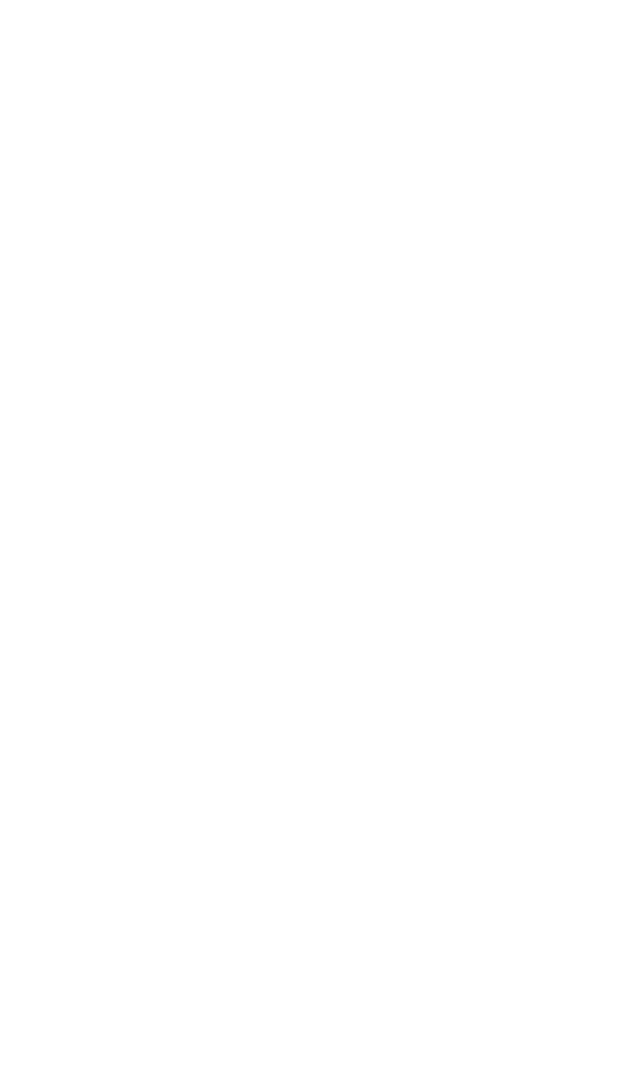
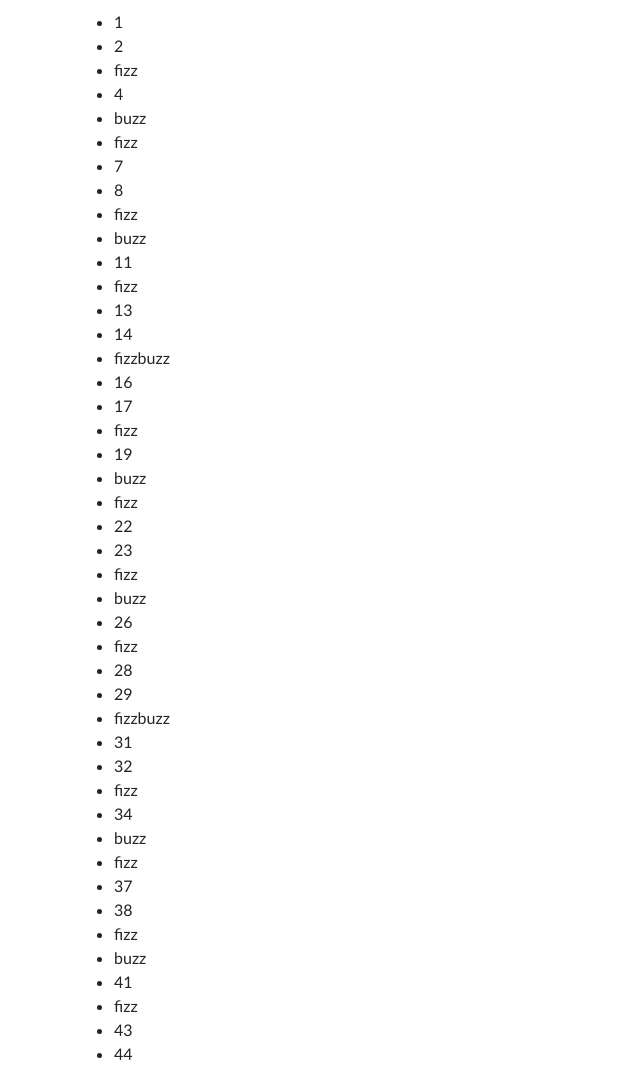
Before and after one commit to tommasotacconi/js-fizzbuzzdom, a plain HTML site: page index.html in a window 1280 px wide. Shown: the top 1069 px of the page, without its empty margins (0-640 px from the left). Before the commit the page ends 800 px from the top, so only its background shows below. Drawn offline with nearby package versions, Linux system fonts and the light colour scheme.

Commit message:
added ul element in html to contain step executed in script

```diff
--- a/index.html
+++ b/index.html
@@ -21,7 +21,7 @@
   </head>
   <body>
     <main class="container-md">
-
+      <ul></ul>
     </main>
 
     <!-- javascript connection -->
--- a/jscript/script.js
+++ b/jscript/script.js
@@ -12,12 +12,16 @@ a 0 se diviso per 3
 4. faccio la stessa operazione del punto precedente ma con una divisione
 per 5
 5. applico i punti 3 e 4 contemporaneamente
+6. aggiungo alla variabile che annota tutti i passaggi un tag html che
+contenga il singolo conteggio in modo che poi possa manipolare quest'ultimo
+con il suo tag genitore
 */
 
 // Fase preparatoria
 // 1.
 let FizzBuzzCounter = ''
 let FizzBuzzCounterNotepad = '';
+const list = document.querySelector('ul');
 
 // Fase di recupero dati
 
@@ -30,9 +34,10 @@ for (let i = 1; i <= 100; i++) {
   if (i % 5 === 0) FizzBuzzCounter = 'buzz'
   // 5.
   if (i % 3 === 0 && i % 5 === 0) FizzBuzzCounter = 'fizzbuzz'
-  FizzBuzzCounterNotepad += ' ' + FizzBuzzCounter
+  FizzBuzzCounterNotepad += '<li>' + FizzBuzzCounter + '</li>'
 }
 
 console.log(FizzBuzzCounterNotepad)
+list.innerHTML = FizzBuzzCounterNotepad
 
 // Fase di restituzione dati
```
